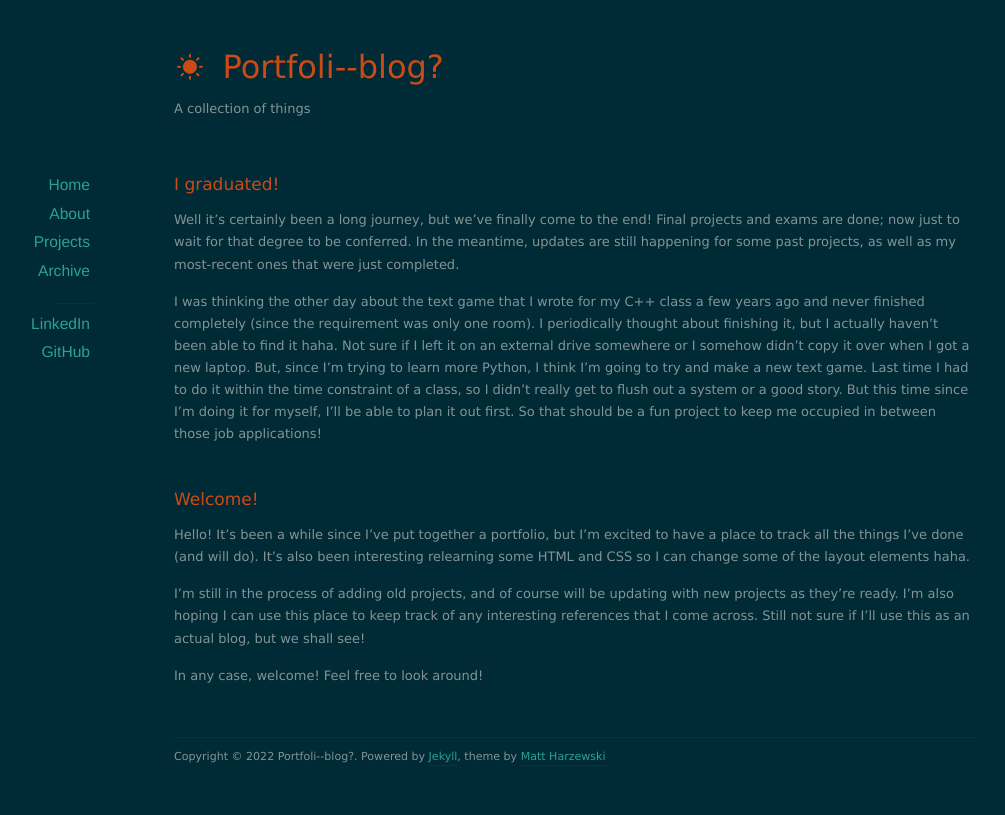
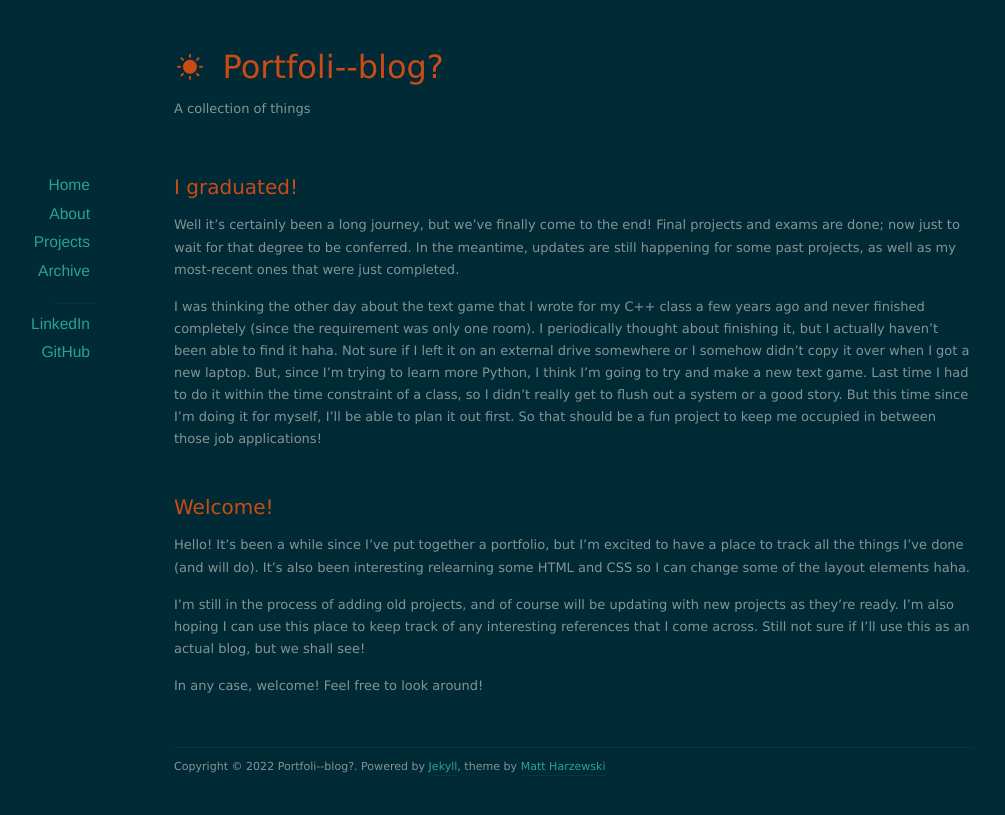
Before and after one commit to nolanschan/nolanschan.github.io, a Jekyll site: the page built from index.html, in a window 1280 px wide. Shown: the top 815 px of the page, without its empty margins (66-1071 px from the left). Built offline with Jekyll 4.4.1, drawn with Linux system fonts in a browser that asks for light colours; nearby versions of some CDN libraries; the list of posts is cut into pages by our own code.

Commit message:
Update style.css

```diff
--- a/assets/css/style.css
+++ b/assets/css/style.css
@@ -77,15 +77,15 @@
 
 
 h1 {
+	font-size: 20px;
+	margin: 0 0 10px 0;
+}
+h2 {
 	font-size: 17px;
 	margin: 0 0 10px 0;
 }
-h2 {
+h3 {
 	font-size: 15px;
-	margin: 0 0 10px 0;
-}
-h3 {
-	font-size: 14px;
 	margin: 0 0 10px 0;
 }
 
@@ -167,7 +167,7 @@
 }
 
 article h1 {
-	font-size: 17px;
+	font-size: 20px;
 	margin: 0 0 10px 0;
 }
 article h1 a {
```
